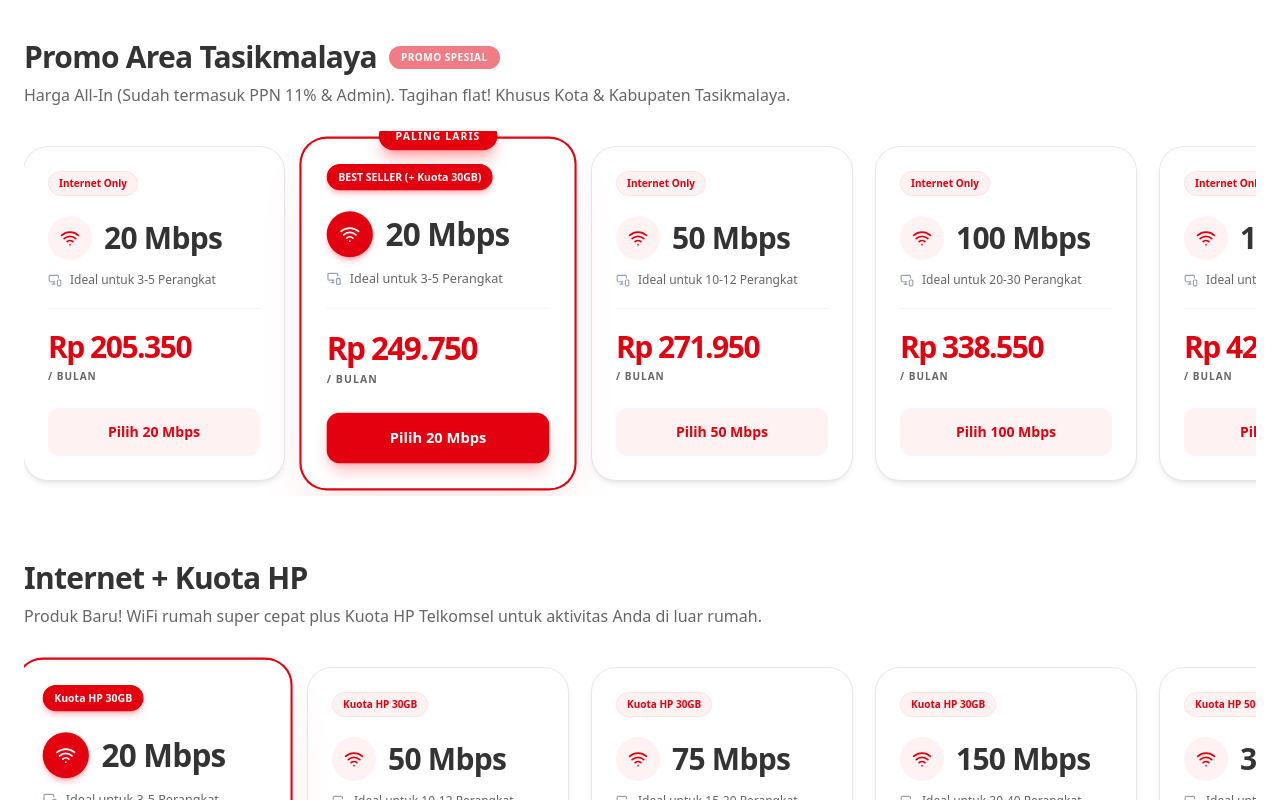
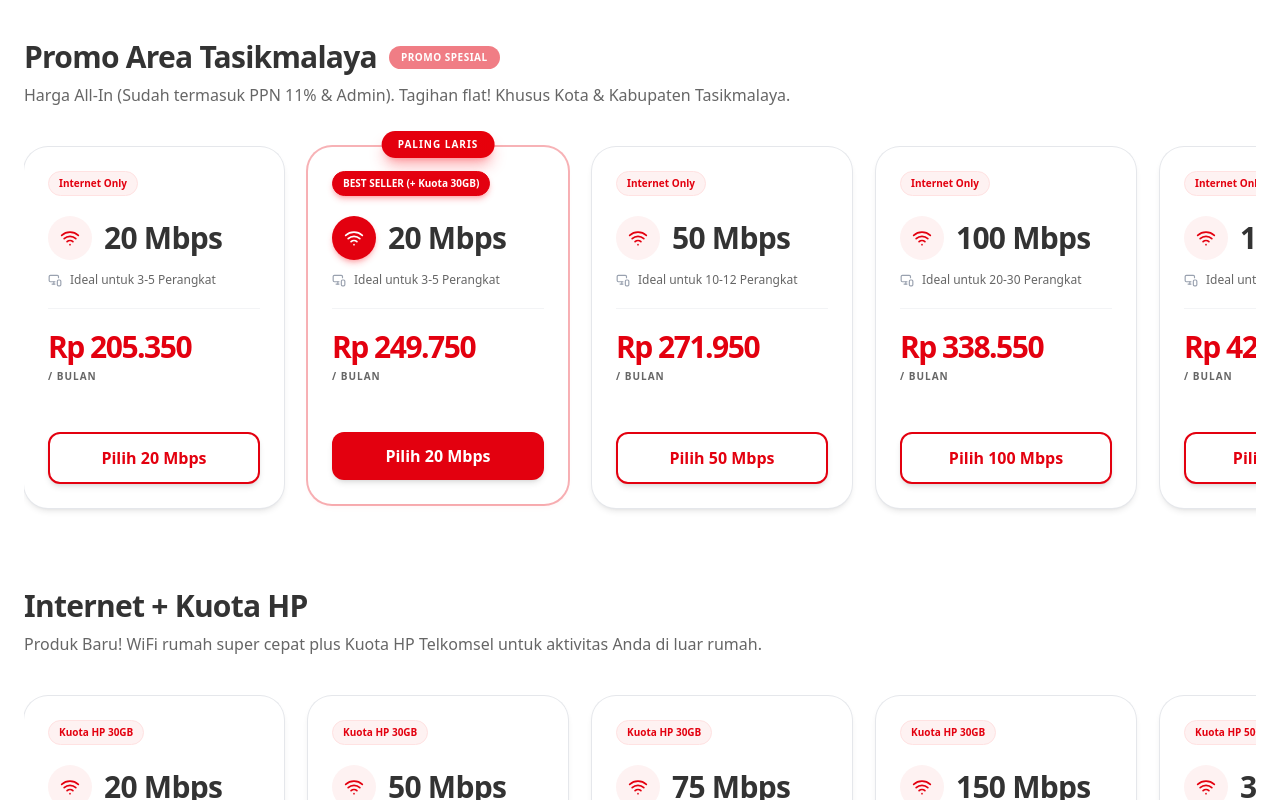
Before and after one commit to V1ncen11/websales-bapa, a Next.js app: page / in a window 1280 px wide. Shown: the part 1300-2100 px from the top of the page. Built offline with nearby package versions, Linux system fonts and the light colour scheme.

Commit message:
perf: remove scroll event listeners and state from carousel to improve scrolling performance

```diff
--- a/src/app/page.tsx
+++ b/src/app/page.tsx
@@ -95,21 +95,6 @@ export default function Home() {
   ];
 
 function PackageCarouselRow({ pkgCat, index, waLink, fadeInUp }: any) {
-  const [activeIndex, setActiveIndex] = useState(index === 0 ? 1 : 0);
-
-  const handleScroll = (e: React.UIEvent<HTMLDivElement>) => {
-    const container = e.currentTarget;
-    const scrollPosition = container.scrollLeft;
-    // Each card has min-w-[260px] or w-[75vw], plus gap-6 (24px)
-    // We can just use the first child's clientWidth as an approximation
-    const itemWidth = container.children[0] ? container.children[0].clientWidth + 24 : 300;
-    const newIndex = Math.round(scrollPosition / itemWidth);
-
-    // Ensure index doesn't go out of bounds due to overscroll
-    const safeIndex = Math.max(0, Math.min(newIndex, pkgCat.items.length - 1));
-    setActiveIndex(safeIndex);
-  };
-
   return (
     <div className="flex flex-col">
       {/* Category Header */}
@@ -127,20 +112,15 @@ function PackageCarouselRow({ pkgCat, index, waLink, fadeInUp }: any) {
       <motion.div
         variants={fadeInUp}
         className="flex overflow-x-auto py-4 -mx-6 px-6 md:mx-0 md:px-0 gap-6 snap-x snap-mandatory scrollbar-hide items-stretch"
-        onScroll={handleScroll}
       >
          {pkgCat.items.map((item: any, i: number) => {
             const isBestSeller = index === 0 && i === 1;
-            const isActive = i === activeIndex;
 
             return (
                <div
                  key={i}
-                 onMouseEnter={() => setActiveIndex(i)}
-                 className={`min-w-[240px] w-[70vw] md:w-[260px] flex-shrink-0 snap-center rounded-[1.5rem] p-6 relative flex flex-col transition-all duration-500 ease-out h-full bg-white cursor-pointer will-change-transform ${
-                 isActive
-                   ? 'scale-[1.03] md:scale-105 shadow-2xl shadow-red-500/15 ring-2 ring-primary z-10'
-                   : 'scale-95 md:scale-100 shadow-md ring-1 ring-gray-200 opacity-80 md:opacity-100 hover:shadow-xl hover:ring-red-200 z-0'
+                 className={`min-w-[240px] w-[70vw] md:w-[260px] flex-shrink-0 snap-center rounded-[1.5rem] p-6 relative flex flex-col transition-all duration-300 h-full bg-white cursor-default shadow-md ring-1 ring-gray-200 hover:scale-105 hover:shadow-xl hover:shadow-red-500/15 hover:ring-2 hover:ring-primary hover:z-10 ${
+                 isBestSeller ? 'ring-2 ring-primary/30 shadow-red-500/5' : ''
                }`}>
                   {isBestSeller && (
                     <div className="absolute -top-4 left-1/2 -translate-x-1/2 bg-gradient-to-r from-primary to-red-600 text-white text-[10px] font-black px-4 py-1.5 rounded-full uppercase tracking-widest shadow-lg shadow-red-500/40 whitespace-nowrap">
@@ -149,8 +129,8 @@ function PackageCarouselRow({ pkgCat, index, waLink, fadeInUp }: any) {
                   )}
 
                   {item.note ? (
-                    <span className={`text-[10px] font-bold px-2.5 py-1 rounded-full w-max mb-5 border transition-colors duration-500 ${
-                      isActive ? 'bg-primary text-white border-primary shadow-md shadow-red-500/30' : 'bg-red-50 text-primary border-red-100'
+                    <span className={`text-[10px] font-bold px-2.5 py-1 rounded-full w-max mb-5 border transition-colors duration-300 ${
+                      isBestSeller ? 'bg-primary text-white border-primary shadow-md shadow-red-500/30' : 'bg-red-50 text-primary border-red-100'
                     }`}>
                       {item.note}
                     </span>
@@ -159,10 +139,10 @@ function PackageCarouselRow({ pkgCat, index, waLink, fadeInUp }: any) {
                   )}
 
                   <div className="flex items-center gap-3 mb-2">
-                    <div className={`w-11 h-11 rounded-full flex items-center justify-center shrink-0 transition-colors duration-500 ${
-                      isActive ? 'bg-primary text-white shadow-md shadow-red-500/30' : 'bg-red-50 text-primary'
+                    <div className={`w-11 h-11 rounded-full flex items-center justify-center shrink-0 transition-colors duration-300 ${
+                      isBestSeller ? 'bg-primary text-white shadow-md shadow-red-500/30' : 'bg-red-50 text-primary'
                     }`}>
-                      <Wifi className={`w-5 h-5 ${isActive ? 'text-white' : 'text-primary'}`} />
+                      <Wifi className={`w-5 h-5 ${isBestSeller ? 'text-white' : 'text-primary'}`} />
                     </div>
                     <span className="text-3xl font-black tracking-tight text-text-main">
                       {item.speed}
@@ -185,16 +165,11 @@ function PackageCarouselRow({ pkgCat, index, waLink, fadeInUp }: any) {
                     </div>
                   </div>
 
-                  <a
-                    href={waLink}
-                    target="_blank"
-                    rel="noreferrer"
-                    className={`group mt-auto w-full py-3.5 rounded-xl text-sm font-bold flex justify-center items-center transition-all duration-300 ${
-                      isActive
-                        ? 'bg-primary text-white shadow-lg shadow-red-500/30 hover:bg-red-600'
-                        : 'bg-red-50 text-primary hover:bg-primary hover:text-white'
-                    }`}
-                  >
+                  <a href={waLink} target="_blank" rel="noreferrer" className={`mt-6 w-full py-3 px-4 rounded-xl font-bold flex items-center justify-center gap-2 transition-all duration-300 shadow-md ${
+                    isBestSeller
+                      ? 'bg-primary text-white hover:bg-red-600 hover:shadow-red-500/25 active:scale-95'
+                      : 'bg-white text-primary border-2 border-primary hover:bg-red-50 active:scale-95'
+                  }`}>
                     <span className="group-hover:hidden">Pilih {item.speed}</span>
                     <span className="hidden group-hover:inline-flex items-center gap-1">Daftar Sekarang &rarr;</span>
                   </a>
@@ -203,15 +178,6 @@ function PackageCarouselRow({ pkgCat, index, waLink, fadeInUp }: any) {
          })}
       </motion.div>
 
-      {/* Mobile Pagination Dots */}
-      <div className="flex md:hidden justify-center items-center gap-1.5 mt-2">
-         {pkgCat.items.map((_: any, i: number) => (
-            <div
-              key={i}
-              className={`h-1.5 rounded-full transition-all duration-300 ${i === activeIndex ? 'w-5 bg-primary' : 'w-1.5 bg-gray-200'}`}
-            />
-         ))}
-      </div>
     </div>
   );
 }
```
